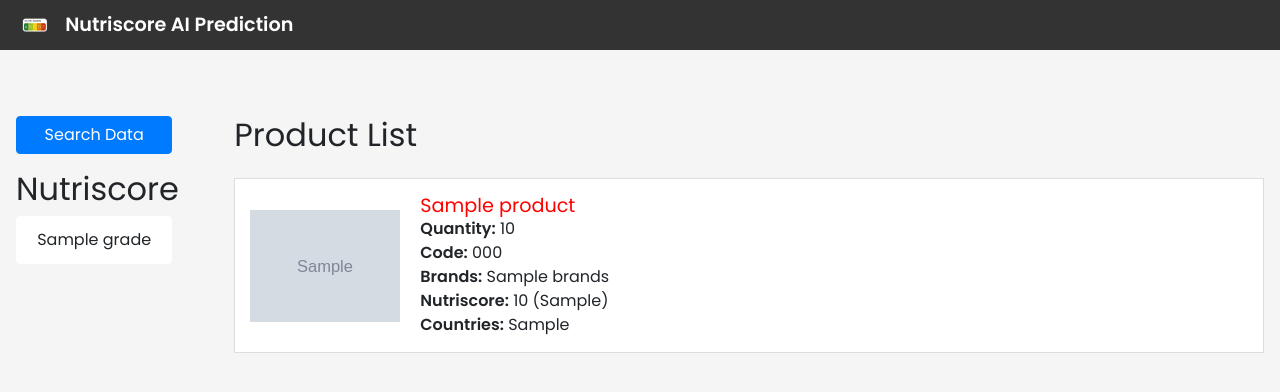
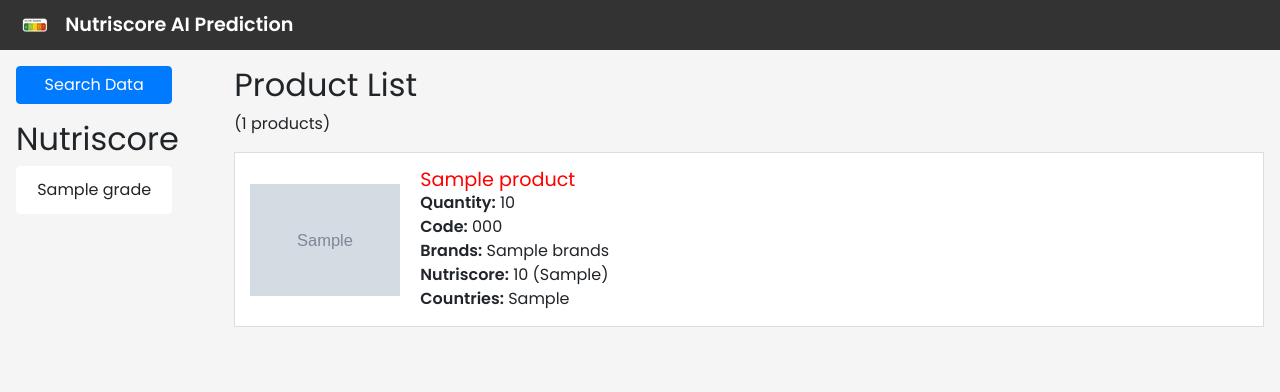
Before and after one commit to DahliaNoir71/nutriscore, a Flask app: template app/templates/training_data.html in a window 1280 px wide. Shown: the top 392 px of the page. Run offline with Flask 3, Linux system fonts and the light colour scheme; the template is opened without the code that fills it: most values are stand-ins (such as "Sample title", 1, 10 or a date in 2020); grey boxes marked "Sample" are stand-in pictures; parts of the project's set-up code (start-up, migrations or seed data) failed here and were passed over; some libraries are stand-ins or nearby versions.

Commit message:
Updated templates display + added pagination on top of pages

```diff
--- a/app/modules/routes.py
+++ b/app/modules/routes.py
@@ -105,7 +105,8 @@ def training_data():
                            nutriscore_grades=nutriscore_grades,
                            products=paginated_products,
                            page=page,
-                           total_pages=total_pages)
+                           total_pages=total_pages,
+                           total_products=total_products)
 
 # Search Route
 @main.route('/search', methods=['GET', 'POST'])
@@ -167,4 +168,5 @@ def search_results():
                            products=paginated_products,
                            page=page,
                            total_pages=total_pages,
-                           nutriscore_grades=nutriscore_grades)
+                           nutriscore_grades=nutriscore_grades,
+                           total_products=total_products)
--- a/app/templates/loading_dataframe.html
+++ b/app/templates/loading_dataframe.html
@@ -7,7 +7,7 @@
     <div class="row flex-grow-1 d-flex justify-content-center align-items-center">
         <div class="col-md-12 text-center">
             <div class="container">
-                <img src="{{ url_for('static', filename='loading.webp') }}" alt="Loading animation" style="max-width: 100%; height: auto; margin-bottom: 0px;">
+                <img src="{{ url_for('static', filename='loading.gif') }}" alt="Loading animation" style="max-width: 100%; height: auto; margin-bottom: 0px;">
                 <h1>Loading Training Data...</h1>
             </div>
         </div>
--- a/app/templates/training_data.html
+++ b/app/templates/training_data.html
@@ -3,7 +3,7 @@
 {% block title %}Training Data{% endblock %}
 
 {% block content %}
-<div class="container-fluid">
+<div class="container-fluid big-content-block">
     <div class="row">
         <!-- Left Sidebar -->
         <div class="col-md-2 sidebar-container">
@@ -13,7 +13,7 @@
         <!-- Right Content Area -->
         <div class="col-md-10">
             <div class="content p-3">
-                <h2>Product List</h2>
+                <h2>Product List</h2> ({{ total_products }} products)
 
                 <!-- Pagination -->
                 {% include '_pagination.html' %}
@@ -52,6 +52,9 @@
 </div>
 
 <style>
+    .big-content-block {
+        padding-top: 0px;
+    }
     .product-item {
         display: flex;
         align-items: center;
```
Also changed, not shown: app/templates/prediction_form.html (+7 -1 lines), app/templates/search.html (+7 -1 lines), app/templates/search_results.html (+6 -3 lines), app/static/loading.gif (added).
